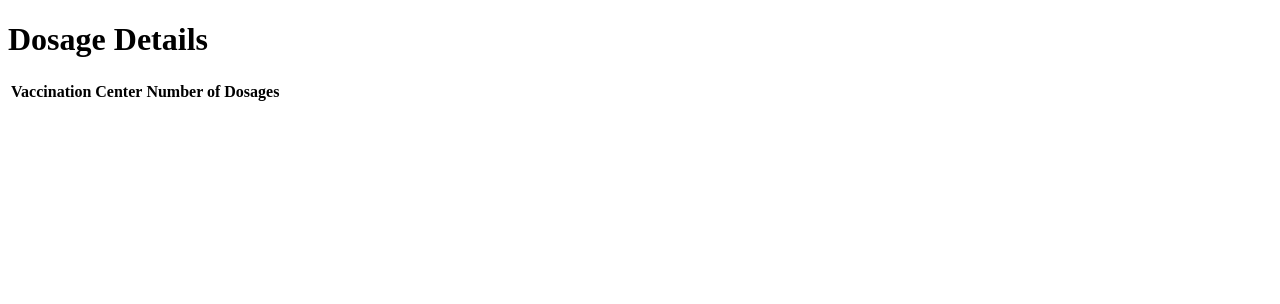
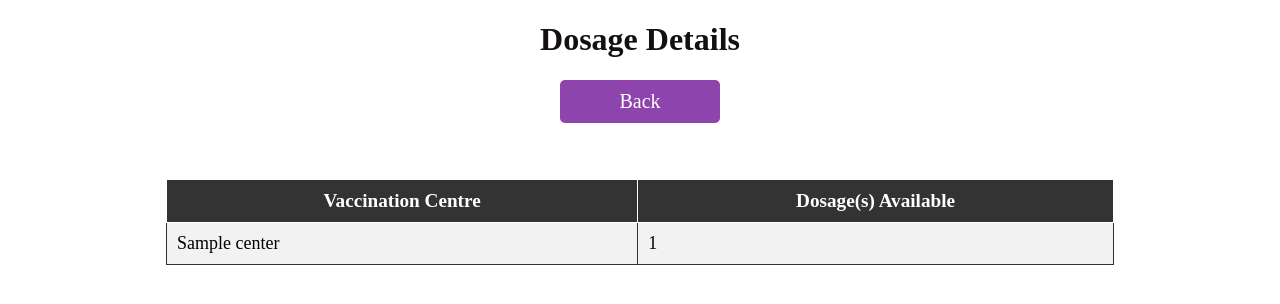
Before and after one commit to Shyxm08/covid_project, a Flask app: page /dosage_details in a window 1280 px wide. Shown: the top 304 px of the page. Run offline with Flask 3, Linux system fonts and the light colour scheme; tables that the repository leaves empty hold one stand-in row (values such as "Sample post"); lists and menus that the app fills with data are empty.

Commit message:
Update dosage_details.html

```diff
--- a/templates/dosage_details.html
+++ b/templates/dosage_details.html
@@ -5,18 +5,29 @@
     <link rel="stylesheet" href="{{ url_for('static', filename='styles.css') }}">
 </head>
 <body>
-    <h1>Dosage Details</h1>
-    <table>
+    <h1 id="dashboard-title">Dosage Details</h1>
+    <a href="{{ url_for('admin_dashboard') }}" class="btn-home">Back</a>
+    <br>
+    <br>
+    {% if dosage_details %}
+        <table id="dashboard-table">
+            <thead>
                 <tr>
-            <th>Vaccination Center</th>
-            <th>Number of Dosages</th>
+                    <th>Vaccination Centre</th>
+                    <th>Dosage(s) Available</th>
                 </tr>
-        {% for dosage in dosage_details %}
+            </thead>
+            <tbody>
+                {% for row in dosage_details %}
                     <tr>
-            <td>{{ dosage[0] }}</td>
-            <td>{{ dosage[1] }}</td>
+                        <td>{{ row['name'] }}</td>
+                        <td>{{ row['dosage_count'] }}</td>
                     </tr>
                 {% endfor %}
+            </tbody>
         </table>
+    {% else %}
+        <p class="login-title">No records available</p>
+    {% endif %}
 </body>
 </html>
```
Lines whose indentation alone changed are shown as unchanged.
